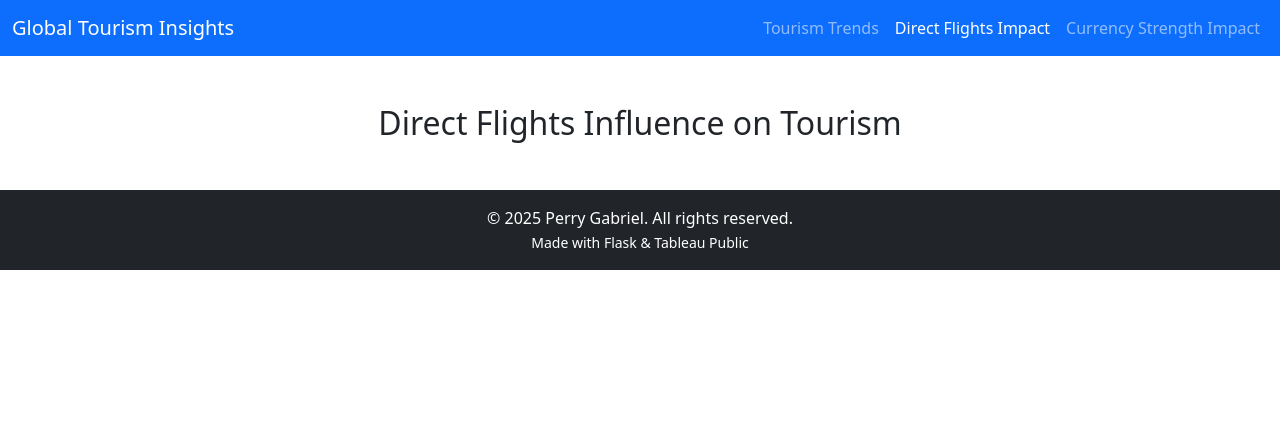
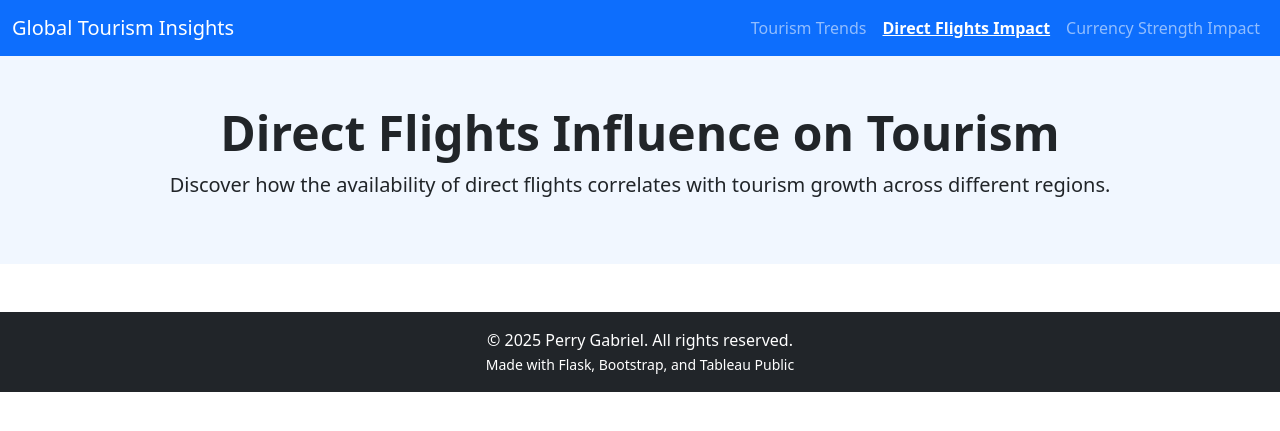
Before and after one commit to scottstossel/datasci-209-final-project, a Flask app: page / in a window 1280 px wide. Shown: the top 431 px of the page. Run offline with Flask 3, Linux system fonts and the light colour scheme; some libraries are stand-ins or nearby versions.

Commit message:
update server name in app configuration and enhance dashboard template with improved layout and styling

```diff
--- a/app.py
+++ b/app.py
@@ -2,7 +2,7 @@ from flask import Flask, render_template
 
 app = Flask(__name__)
 
-app.config['SERVER_NAME'] = 'localhost:5002'
+app.config['SERVER_NAME'] = 'localhost:5001'
 @app.route('/')
 def home():
     return render_template('dashboard.html')  # template where Tableau is embedded
--- a/templates/dashboard.html
+++ b/templates/dashboard.html
@@ -2,15 +2,26 @@
 <html lang="en">
 <head>
     <meta charset="UTF-8">
-    <title>Global Tourism Dashboard</title>
+    <title>Global Tourism Insights</title>
     <meta name="viewport" content="width=device-width, initial-scale=1">
 
     <!-- Bootstrap CSS -->
     <link href="https://cdn.jsdelivr.net/npm/bootstrap@5.3.0/dist/css/bootstrap.min.css" rel="stylesheet">
+    <style>
+        .hero {
+            background-color: #f1f7ff;
+            padding: 3rem 1rem;
+            text-align: center;
+        }
+        .nav-link.active {
+            font-weight: bold;
+            text-decoration: underline;
+        }
+    </style>
 </head>
 <body>
 
-    <!-- Header -->
+<!-- NAVBAR -->
 <nav class="navbar navbar-expand-lg navbar-dark bg-primary">
     <div class="container-fluid">
         <a class="navbar-brand" href="#">Global Tourism Insights</a>
@@ -25,7 +36,7 @@
                     <a class="nav-link" href="#">Tourism Trends</a>
                 </li>
                 <li class="nav-item">
-                        <a class="nav-link active" href="/">Direct Flights Impact</a>
+                    <a class="nav-link active" href="#">Direct Flights Impact</a>
                 </li>
                 <li class="nav-item">
                     <a class="nav-link" href="#">Currency Strength Impact</a>
@@ -35,9 +46,14 @@
     </div>
 </nav>
 
-    <!-- Dashboard -->
+<!-- HERO SECTION -->
+<div class="hero">
+    <h1 class="display-5 fw-bold">Direct Flights Influence on Tourism</h1>
+    <p class="lead">Discover how the availability of direct flights correlates with tourism growth across different regions.</p>
+</div>
+
+<!-- TABLEAU DASHBOARD -->
 <div class="container my-5">
-        <h2 class="text-center mb-4">Direct Flights Influence on Tourism</h2>
     <div class="tableauPlaceholder" id="viz1744492278519" style="position: relative">
         <noscript>
             <a href="#">
@@ -65,11 +81,11 @@
     </div>
 </div>
 
-    <!-- Footer -->
+<!-- FOOTER -->
 <footer class="bg-dark text-white text-center py-3 mt-auto">
     <div class="container">
         <p class="mb-0">© 2025 Perry Gabriel. All rights reserved.</p>
-            <small>Made with Flask & Tableau Public</small>
+        <small>Made with Flask, Bootstrap, and Tableau Public</small>
     </div>
 </footer>
 
@@ -94,5 +110,6 @@
 
 <!-- Bootstrap JS -->
 <script src="https://cdn.jsdelivr.net/npm/bootstrap@5.3.0/dist/js/bootstrap.bundle.min.js"></script>
+
 </body>
 </html>
```
Lines whose indentation alone changed are shown as unchanged.
